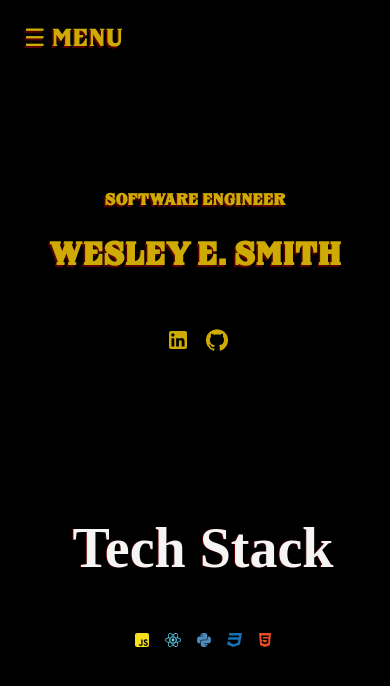
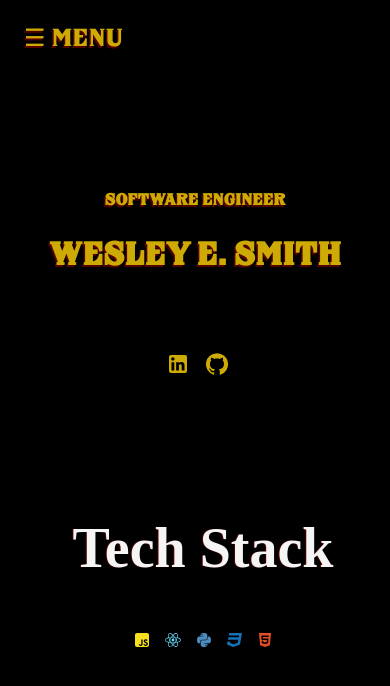
Before and after one commit to wesmith3/Portfolio, a Next.js app: page / in a window 390 px wide. Shown: the top 686 px of the page. Built offline with nearby package versions, Linux system fonts and the light colour scheme; a web font is replaced by a local one.

Commit message:
fixes footer on phone

```diff
--- a/src/app/styles/footer.css
+++ b/src/app/styles/footer.css
@@ -43,20 +43,15 @@
     transform: scale(1.2);
   }
 
-  /* Media query for mobile devices */
 @media (max-width: 767px) {
   .footer {
-    /* position:flex; */
-    top: 17rem;
-    /* padding: 20px; */
-    /* font-size: 4vw; */
+    top: 20rem;
   }
 }
 @media (max-width: 1100px) {
   .footer {
     position:fixed;
     padding-bottom: 25rem;
-    /* padding: 20px; */
     font-size: 4vw;
   }
 }
```
